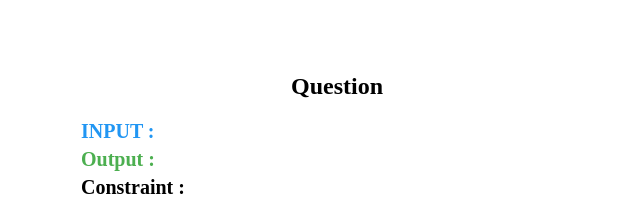
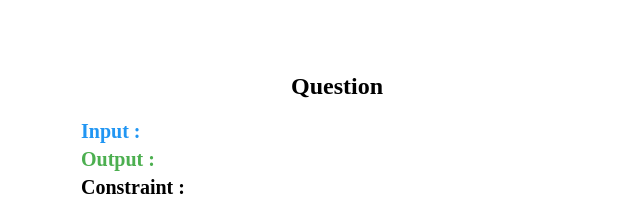
Before and after one commit to SarveshKesharwani01/Reverse-Coding, a React (Create React App) app: page /round1/slot13bU6xKpR9j/1 in a window 1280 px wide. Shown: the top 210 px of the page, without its empty margins (303-943 px from the left). Built offline with nearby package versions, Linux system fonts and the light colour scheme.

Commit message:
input changed

```diff
--- a/src/SlotQuestion/Question1.js
+++ b/src/SlotQuestion/Question1.js
@@ -274,7 +274,7 @@ const Question = () => {
       <div className={styles.question_number}>Question {qnum}</div>
       <div className={styles.constraints}>
         <div className={styles.big_input_box}>
-          <div className={styles.input_constraint1}>INPUT :</div>
+          <div className={styles.input_constraint1}>Input :</div>
           <div className={styles.input_constraint2}>{input}</div>
         </div>
         <div className={styles.big_output_box}>
```
